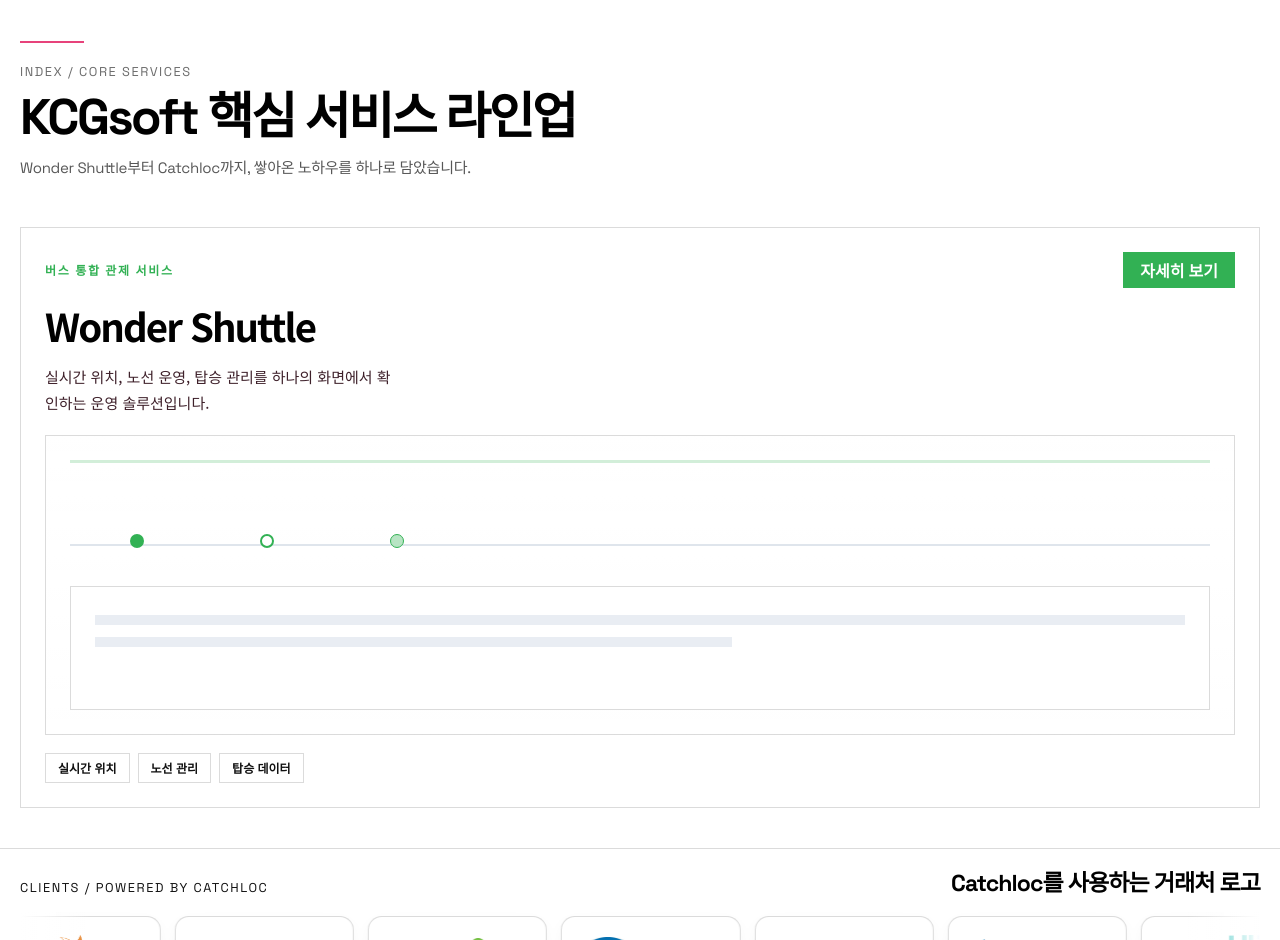
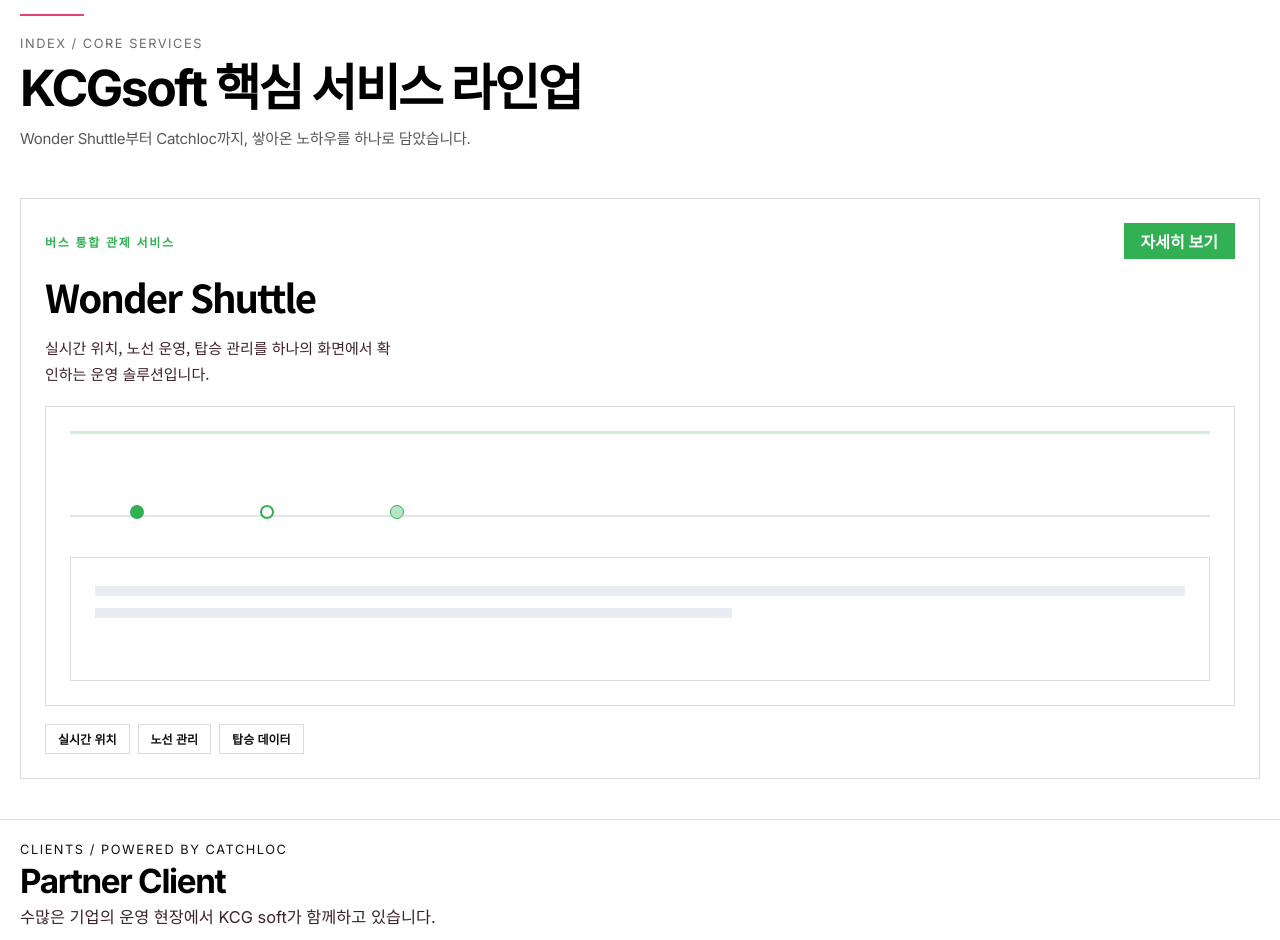
Before and after one commit to Jin-Dragon/kcgsoft, a website: page index.html in a window 1280 px wide. Shown: the part 1860-2800 px from the top of the page. Drawn offline with Linux system fonts and the light colour scheme.

Commit message:
ver 0.3
ver 0.3

```diff
--- a/index.html
+++ b/index.html
@@ -7,7 +7,7 @@
   <meta name="description" content="KCGsoft는 Wonder Shuttle, Wonder Linx, Wonder Hydro, Wonder FMS, Catchloc를 통해 도시 이동과 운영 효율을 연결하는 모빌리티 소프트웨어 기업입니다." />
   <link rel="preconnect" href="https://fonts.googleapis.com" />
   <link rel="preconnect" href="https://fonts.gstatic.com" crossorigin />
-  <link href="https://fonts.googleapis.com/css2?family=Space+Grotesk:wght@400;500;700&family=Noto+Sans+KR:wght@400;500;700&display=swap" rel="stylesheet" />
+  <link href="https://fonts.googleapis.com/css2?family=Inter:wght@400;500;700&family=Noto+Sans+KR:wght@400;500;700&display=swap" rel="stylesheet" />
   <link rel="stylesheet" href="styles.css" />
 </head>
 <body>
@@ -52,7 +52,6 @@
 
       <section id="capability" class="capability-section capability-open">
         <div class="container capability-open-head">
-          <p class="section-kicker">Capability / Why KCGsoft</p>
           <h2>버스회사 운영 데이터<br />어떻게 한 번에 연결할까?</h2>
           <p class="capability-open-summary">
             차량관제서비스, 회사 내부 ERP 연동, 차량 연료 충전 데이터, 데이터 기반 노선설계까지.<br />
@@ -87,7 +86,7 @@
             <img src="flow.png" alt="" loading="lazy" decoding="async" />
           </div>
           <p class="capability-open-focus-note">흩어진 데이터가 아니라, 운영 흐름의 통합</p>
-          <h3>버스회사가 고민하는 솔루션을 한 번에 제공합니다</h3>
+          <h3 style="color:#e7437b;">버스회사가 고민하는 솔루션을 한 번에 제공합니다.</h3>
         </div>
 
         <div class="container capability-open-insights">
@@ -189,7 +188,10 @@
         <div class="container">
           <div class="client-marquee-head">
             <p class="section-kicker">Clients / Powered by Catchloc</p>
-            <h3>Catchloc를 사용하는 거래처 로고</h3>
+            <div class="client-marquee-copy">
+              <h3>Partner Client</h3>
+              <p>수많은 기업의 운영 현장에서 KCG soft가 함께하고 있습니다.</p>
+            </div>
           </div>
           <div class="client-marquee-viewport">
             <div class="client-marquee-track">
--- a/script.js
+++ b/script.js
@@ -71,6 +71,7 @@
 const serviceAtlasPreviewText = document.querySelector('.service-atlas-preview-text');
 const serviceAtlasPreviewBtn = document.querySelector('[data-atlas-detail-open]');
 const serviceAtlasPills = document.querySelector('.service-atlas-pills');
+const capabilityOpenCtaBtn = document.querySelector('.capability-open-cta button');
 
 const serviceAtlasOrder = ['wonder-shuttle', 'wonder-linx', 'wonder-hydro', 'wonder-fms', 'catchloc'];
 
@@ -405,6 +406,14 @@
   updateServiceRail('snap');
 }
 
+function setupCapabilityOpenCta() {
+  if (!capabilityOpenCtaBtn) return;
+
+  capabilityOpenCtaBtn.addEventListener('click', () => {
+    scrollToTickerSection(selectedAtlasKey || serviceAtlasOrder[0]);
+  });
+}
+
 function setupServiceAtlas() {
   if (!serviceAtlasPreviewBtn || !serviceAtlasPreview) return;
 
@@ -725,6 +734,7 @@
 
 startHeroRotation();
 setupTickerNavigation();
+setupCapabilityOpenCta();
 setupServiceAtlas();
 setupServiceBusDrag();
 syncHeaderOffset();
--- a/styles.css
+++ b/styles.css
@@ -23,7 +23,7 @@
   margin: 0;
   background: var(--bg);
   color: var(--text);
-  font-family: "Space Grotesk", "Noto Sans KR", sans-serif;
+  font-family: "Inter", "Noto Sans KR", sans-serif;
 }
 
 a {
@@ -108,6 +108,15 @@
 .capability-row span,
 .fact-row span {
   color: var(--detail-accent, #111111);
+}
+
+.hero-message h1,
+.section-summary,
+.capability-open-summary,
+.capability-open-insights h3,
+.capability-open-insights p {
+  word-break: keep-all;
+  line-break: strict;
 }
 
 .brand-copy span {
@@ -501,7 +510,7 @@
 .services-flow-index {
   display: block;
   margin-bottom: 10px;
-  font: 700 12px 'Space Grotesk', Arial, sans-serif;
+  font: 700 12px 'Noto Sans KR', sans-serif;
   letter-spacing: 0.12em;
   color: var(--flow-accent, #85b92a);
 }
@@ -668,7 +677,7 @@
 
 .capability-open-focus h3 {
   margin: 10px 0 0;
-  font-size: clamp(2rem, 4vw, 3.4rem);
+  font-size: clamp(2.3rem, 4.6vw, 3.9rem);
   line-height: 0.98;
   letter-spacing: -0.05em;
   color: #e7437b;
@@ -693,7 +702,7 @@
 
 .capability-open-insights span {
   color: var(--muted);
-  font: 700 0.8rem 'Space Grotesk', sans-serif;
+  font: 700 0.8rem 'Noto Sans KR', sans-serif;
   letter-spacing: 0.1em;
 }
 
@@ -1095,7 +1104,7 @@
 
   .capability-open-focus h3 {
     margin-top: 8px;
-    font-size: clamp(1.42rem, 6vw, 2rem);
+    font-size: clamp(1.63rem, 6.9vw, 2.3rem);
     line-height: 1.08;
   }
 
@@ -1564,7 +1573,7 @@
 
 .service-atlas-preview-tag {
   margin: 0;
-  font: 700 12px 'Space Grotesk', sans-serif;
+  font: 700 12px 'Noto Sans KR', sans-serif;
   letter-spacing: 0.14em;
   color: var(--preview-accent, var(--accent-strong));
 }
@@ -1711,10 +1720,9 @@
 }
 
 .client-marquee-head {
-  display: flex;
-  align-items: end;
-  justify-content: space-between;
-  gap: 18px;
+  display: grid;
+  gap: 8px;
+  justify-items: start;
   margin-bottom: 16px;
 }
 
@@ -1724,6 +1732,27 @@
   line-height: 1.1;
   letter-spacing: -0.04em;
   text-transform: none;
+}
+
+.client-marquee-copy {
+  display: grid;
+  gap: 6px;
+  justify-items: start;
+}
+
+.client-marquee-copy h3 {
+  margin: 0;
+  font-size: clamp(1.5rem, 2.6vw, 2.4rem);
+  font-weight: 800;
+  line-height: 1.02;
+  letter-spacing: -0.04em;
+}
+
+.client-marquee-copy p {
+  margin: 0;
+  font-size: clamp(0.92rem, 1.3vw, 1.02rem);
+  color: var(--muted);
+  line-height: 1.5;
 }
 
 .client-marquee-viewport {
```
